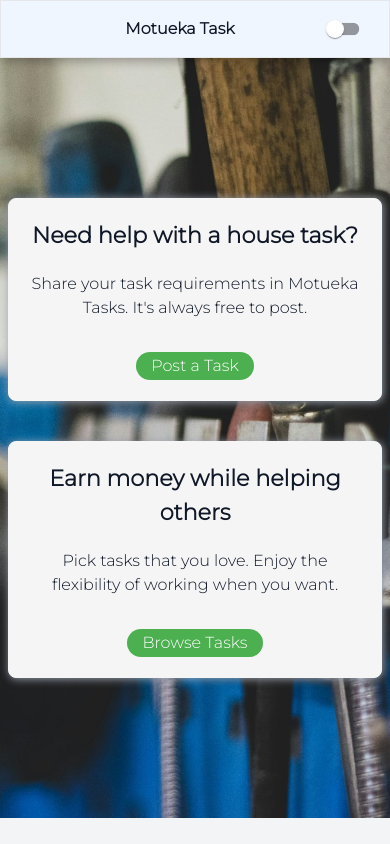
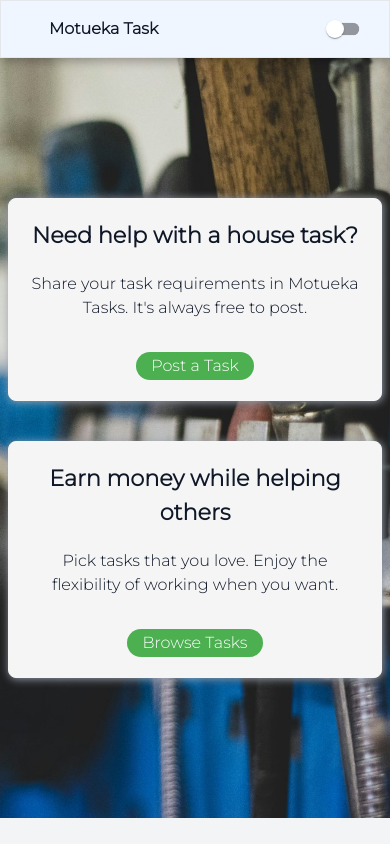
Before and after one commit to goodeyesniper/Motueka-Task-Reactjs-Code, a React (Vite) app: page / in a window 390 px wide. Shown: the top 844 px of the page. Built offline with nearby package versions, Linux system fonts and the light colour scheme; some icons are missing.

Commit message:
Minor edits on NavbarMUI

```diff
--- a/src/components/NavbarMUI.jsx
+++ b/src/components/NavbarMUI.jsx
@@ -74,16 +74,17 @@ const NavbarMUI = ({ notifications, onNotificationsUpdate }) => {
       <div className="container max-w-6xl">
         <AppBar position="static" sx={{ all: "unset" }}>
           <Toolbar sx={{ display: "flex", justifyContent: "space-between" }}>
+            <div className="flex items-center gap-x-1">
               {/* Menu Icon (Shown only on small screens) */}
               {isSmallScreen && (
                 <IconButton edge="start" color="inherit" aria-label="menu" onClick={() => setSidebarOpen(true)}>
                   <MenuIcon sx={{ fontSize: 30 }} />
                 </IconButton>
               )}
+              <Typography><Link to="/" className="font-bold text-md sm:text-lg whitespace-nowrap">Motueka Task</Link></Typography>
+            </div>
 
-            <Typography><Link to="/" className="font-bold text-md sm:text-lg whitespace-nowrap">Motueka Task</Link></Typography>
-
-
+            <div className="flex">
               {/* Navbar Links (Hidden on small screens) */}
               {!isSmallScreen && (
                 // sx={{ display: "flex", gap: 2, alignItems: "center" }}
@@ -121,7 +122,9 @@ const NavbarMUI = ({ notifications, onNotificationsUpdate }) => {
                 )}
                 <Switch checked={theme === "dark"} onChange={toggleTheme} sx={{ transform: "scale(0.9)" }} />
               </Box>
+            </div>
           </Toolbar>
+
         </AppBar>
 
         {/* Sidebar (Menu for small screens) */}
```
Lines whose indentation alone changed are shown as unchanged.
